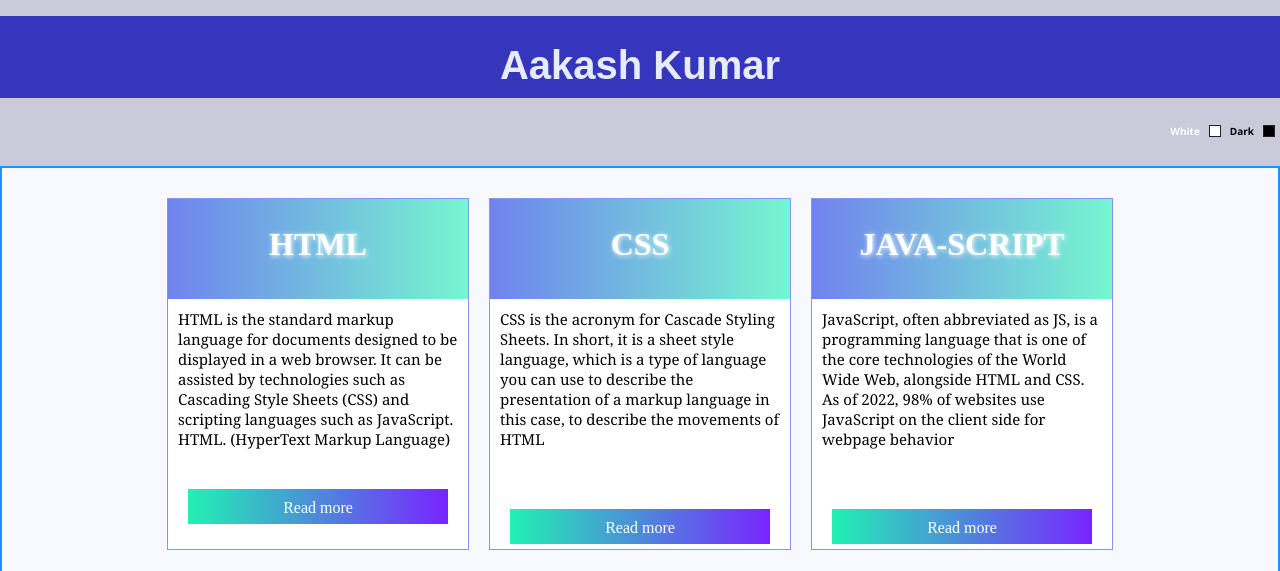
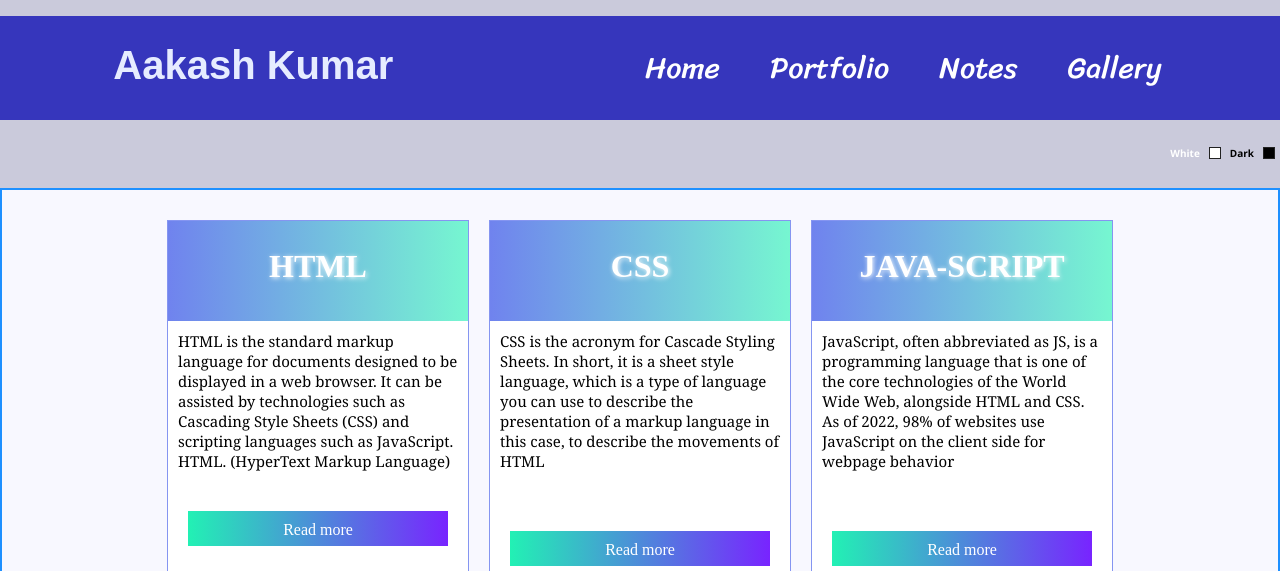
Before and after one commit to aakash77396/aakashrrsdce.me, a PHP site: page /index.html in a window 1280 px wide. Shown: the top 571 px of the page. Run offline with PHP 8.4, Linux system fonts and the light colour scheme.

Commit message:
Update style.css
Signed-off-by: Aakash Kumar <122362592+aakash77396@users.noreply.github.com>

```diff
--- a/style.css
+++ b/style.css
@@ -112,9 +112,6 @@ h1 {
     margin-top: 0px;
 }
 /* ............................................................................................ */
-#nav_container1{
-            display: none;
-        }
 /* ................................................................................................ */
 
 .container-2 {
```
